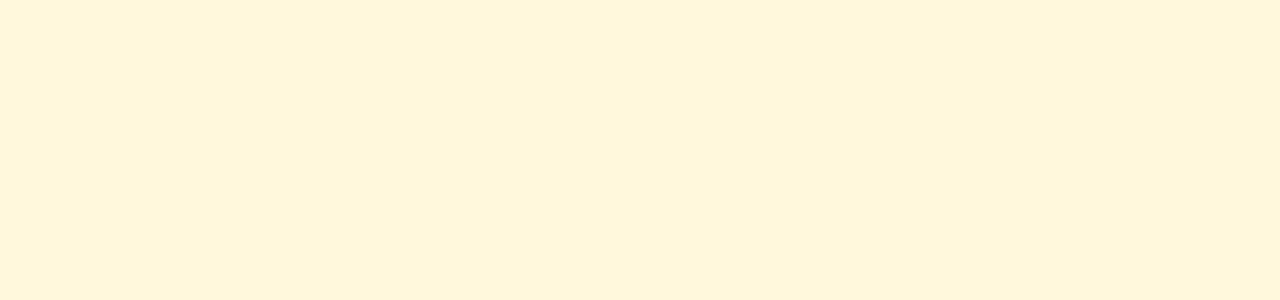
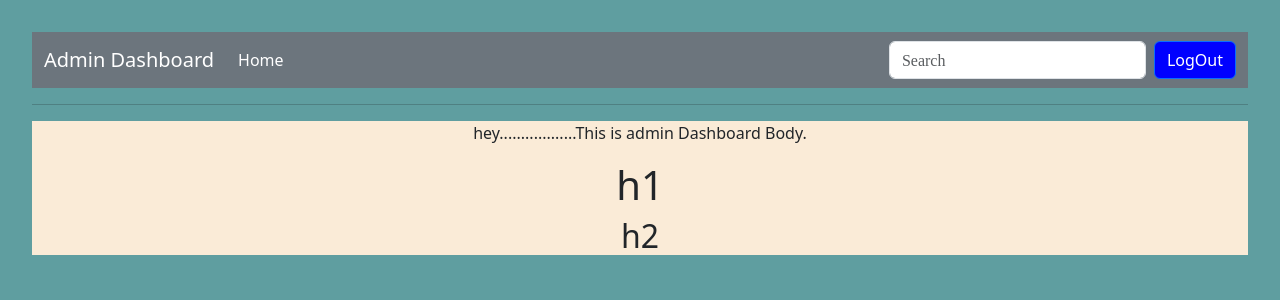
Before and after one commit to Sanu90/Redux, a React (Vite) app in the folder Client/: page /admin/dashboard in a window 1280 px wide. Before the commit this address had no page. Shown: the top 300 px of the page. Built offline with nearby package versions, Linux system fonts and the light colour scheme.

Commit message:
built admin dashboard components

```diff
--- a/Client/package.json
+++ b/Client/package.json
@@ -15,7 +15,9 @@
     "@fontsource/roboto": "^5.1.0",
     "@mui/material": "^6.1.1",
     "axios": "^1.7.7",
+    "bootstrap": "^5.3.3",
     "react": "^18.3.1",
+    "react-bootstrap": "^2.10.5",
     "react-dom": "^18.3.1",
     "react-redux": "^9.1.2",
     "react-router-dom": "^6.26.2",
--- a/Client/src/App.jsx
+++ b/Client/src/App.jsx
@@ -4,6 +4,7 @@
 import UserHome from "./Component/UserHome/UserHome";
 import UserEdit from "./Component/UserEdit/UserEdit";
 import AdminLogin from "./Component/AdminLogin/AdminLogin";
+import AdminHome from "./Component/AdminDashboard/Home/AdminHome";
 import { BrowserRouter, Routes, Route } from "react-router-dom";
 import { ToastContainer } from "react-toastify";
 import "react-toastify/dist/ReactToastify.css";
@@ -20,6 +21,7 @@
           <Route path="/admin" element={<AdminLogin />} />
           <Route path="/editProfile" element={<UserEdit />} />
           <Route path="/admin" element={<AdminLogin />} />
+          <Route path="/admin/dashboard" element={<AdminHome />} />
         </Routes>
       </BrowserRouter>
     </>
--- /dev/null
+++ b/Client/src/Component/AdminDashboard/Body/Body.css
@@ -0,0 +1,4 @@
+.abc111{
+    background-color:antiquewhite;
+    height: auto;
+}
--- /dev/null
+++ b/Client/src/Component/AdminDashboard/Body/Body.jsx
@@ -0,0 +1,14 @@
+// import React from "react";
+import "./Body.css";
+
+const Body = () => {
+  return (
+    <div className="abc111">
+      <p>hey..................This is admin Dashboard Body.</p>
+      <h1>h1</h1>
+      <h2>h2</h2>
+    </div>
+  );
+};
+
+export default Body;
--- /dev/null
+++ b/Client/src/Component/AdminDashboard/Home/AdminHome.jsx
@@ -0,0 +1,17 @@
+// import React from "react";
+import NavBar from "../NavBar/NavBar";
+import Body from "../Body/Body";
+import "./Home.css";
+
+const AdminHome = () => {
+  return (
+    <div className="homeforAdmin" >
+      <NavBar />
+      <hr />
+      <Body />
+
+    </div>
+  );
+};
+
+export default AdminHome;
--- /dev/null
+++ b/Client/src/Component/AdminDashboard/Home/Home.css
@@ -0,0 +1,3 @@
+body{
+    background-color:cadetblue;
+}
--- /dev/null
+++ b/Client/src/Component/AdminDashboard/NavBar/NavBar.css
@@ -0,0 +1,11 @@
+/* .navBar-dropdown{
+    width: 70px;
+  padding: 10px;
+  background-color: red;
+} */
+
+
+.navbaar{
+  background-color: aqua;
+  color: red;
+}
--- /dev/null
+++ b/Client/src/Component/AdminDashboard/NavBar/NavBar.jsx
@@ -0,0 +1,63 @@
+import { useState } from "react";
+import { useNavigate } from "react-router-dom";
+import Button from "react-bootstrap/Button";
+import Container from "react-bootstrap/Container";
+import Form from "react-bootstrap/Form";
+import Nav from "react-bootstrap/Nav";
+import Navbar from "react-bootstrap/Navbar";
+import "bootstrap/dist/css/bootstrap.min.css";
+import "./NavBar.css";
+
+const NavBar = () => {
+  const navigate = useNavigate();
+  const [search, setSearch] = useState("");
+
+  const searchHandle = (e) => {
+    const value = e.target.value;
+    setSearch(value);
+    console.log("search", search);
+
+    //onSearch(value);
+  };
+
+  const logout = () => {
+    localStorage.removeItem("adminToken");
+    //window.location.href = "/admin";
+    navigate("/admin");
+  };
+  return (
+    <Navbar expand="lg" className="bg-secondary">
+      <Container fluid>
+        <Navbar.Brand style={{ color: "white" }}>Admin Dashboard</Navbar.Brand>
+        <Navbar.Toggle aria-controls="navbarScroll" />
+        <Navbar.Collapse id="navbarScroll">
+          <Nav
+            className="me-auto my-2 my-lg-0"
+            style={{ maxHeight: "100px" }}
+            navbarScroll
+          >
+            <Nav.Link style={{ color: "white" }}>Home</Nav.Link>
+          </Nav>
+          <Form className="d-flex">
+            <Form.Control
+              type="search"
+              placeholder="Search"
+              className="me-2"
+              aria-label="Search"
+              onChange={searchHandle}
+              value={search}
+            />
+            <Button
+              style={{ backgroundColor: "blue", color: "white" }}
+              onClick={logout}
+            >
+              LogOut
+            </Button>
+          </Form>
+        </Navbar.Collapse>
+      </Container>
+    </Navbar>
+  );
+};
+
+export default NavBar;
--- a/Client/src/Component/AdminLogin/AdminLogin.jsx
+++ b/Client/src/Component/AdminLogin/AdminLogin.jsx
@@ -13,9 +13,36 @@
   const loginRef = useRef("");
   const navigate = useNavigate();
 
+  axios.defaults.withCredentials = true;
+  const adminToken = localStorage.getItem("adminToken");
+  console.log("Does adminToken is available?", adminToken);
+  if (adminToken) {
+    axios.defaults.headers.common["Authorization"] = `Bearer ${adminToken}`;
+  }
+
   useEffect(() => {
-    console.log("useEffect");
+    console.log("AdminLogin Component useEffect");
     loginRef.current.focus();
+    const fetchData = async () => {
+      try {
+        const authAdmin = await axios.get(
+          "http://localhost:1100/admin/dashboard"
+        );
+        console.log("authAdmin", authAdmin);
+        if (authAdmin.data.success) {
+          navigate("/admin/dashboard");
+        } else {
+          navigate("/admin");
+        }
+      } catch (error) {
+        console.error(
+          "Error fetching data in fetchData og AdminLogin component useEffect",
+          error
+        );
+      }
+    };
+
+    fetchData();
   }, []);
 
   const adminLogin = async (e) => {
@@ -53,10 +80,10 @@
         if (response.data.success) {
           // redirect to admin dashboard //
           localStorage.setItem("adminToken", response.data.adminToken);
-          //navigate("/admin/dashboard");
           console.log("data received", localStorage.getItem("adminToken"));
 
           console.log("Admin will be redirected to dashboard");
+          navigate("/admin/dashboard"); // working till here.
         } else {
           toast.error(response.data.message, {
             position: "top-right",
@@ -72,11 +99,13 @@
     <>
       <div className="adminOuter">
         <h3 id="hello">Hello Admin !!</h3>
+        <br></br>
         <form onSubmit={adminLogin}>
           <label htmlFor="email">
             Enter your email & password to proceed.<sup id="asterisk">*</sup>
           </label>
-          <br></br>
+          <br />
+          <br />
           <input
             ref={loginRef}
             type="email"
@@ -87,7 +116,6 @@
           />
           <br />
           <br />
-
           <input
             type={showPassword ? "text" : "password"}
             placeholder="Password"
@@ -95,7 +123,7 @@
             name="pass"
             onChange={(e) => setPassword(e.target.value)}
           />
-
+          <p></p>
           {showPassword ? (
             <p onClick={() => setShowPassword(false)} className="showPassPTag">
               Hide Password
```
Also changed, not shown: 1 other file (tests, documents, lock files or other folders).
